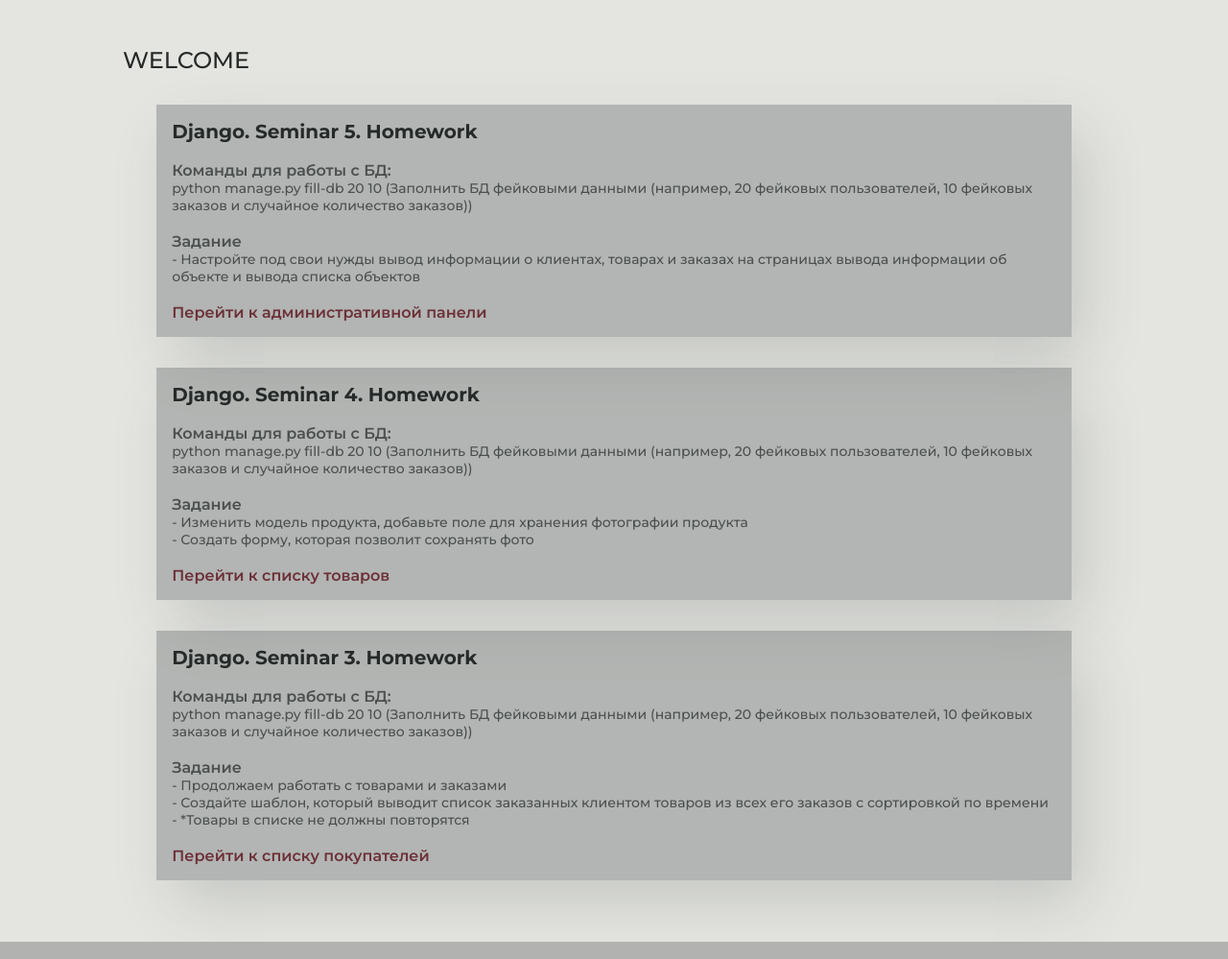
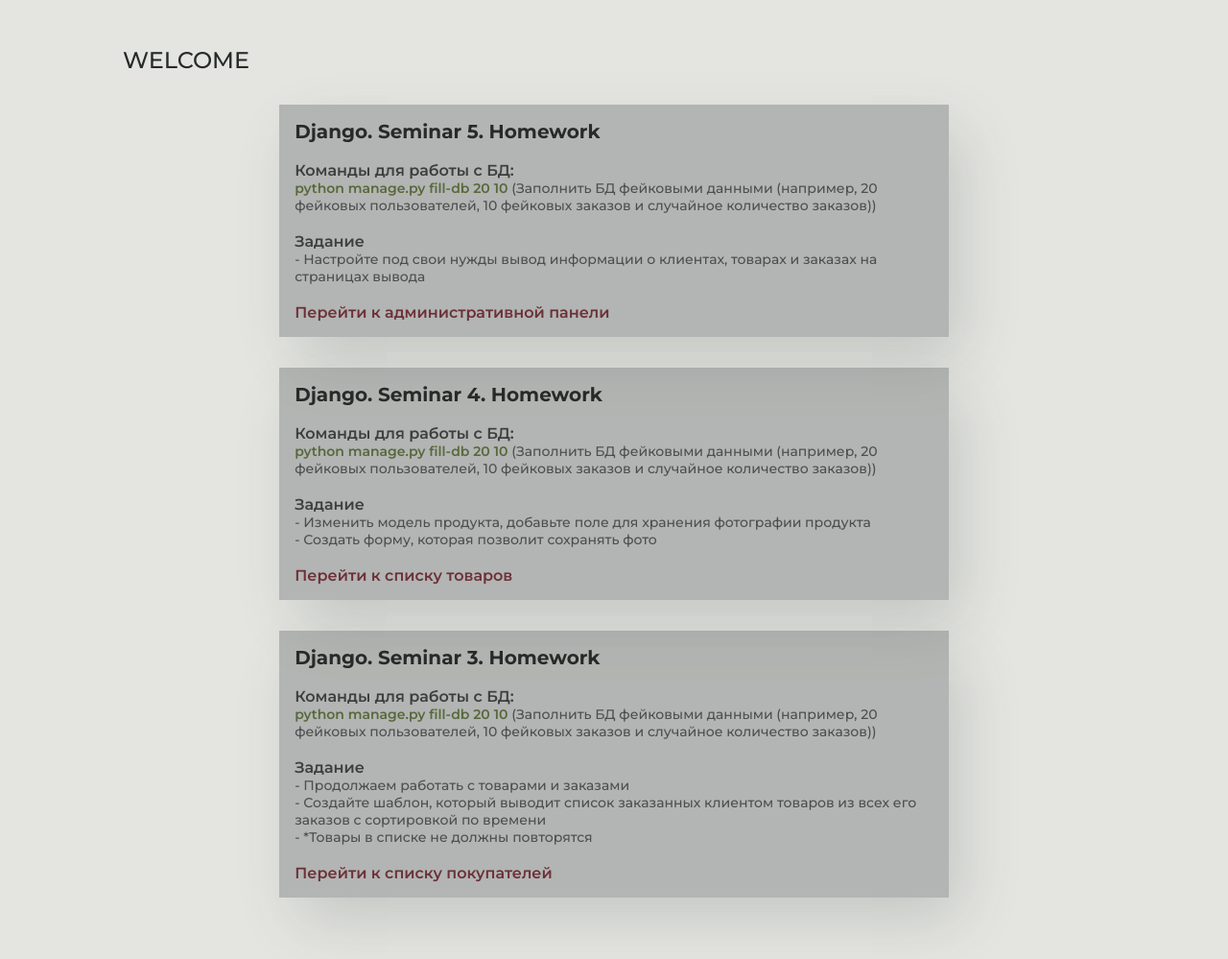
Before and after one commit to EvgeniyLukashevich/django_hw, a Django app: page / in a window 1280 px wide. Shown: the part 118-1117 px from the top of the page at 96% size. Run offline with Django 4.2, Linux system fonts and the light colour scheme.

Commit message:
the 5th homework added

```diff
--- a/shop_project/shop_app/templates/shop_app/index.html
+++ b/shop_project/shop_app/templates/shop_app/index.html
@@ -15,11 +15,11 @@
         <br>
 
         <p class="item__paragraph">Команды для работы с БД:</p>
-        <p class="item__text">python manage.py fill-db 20 10 (Заполнить БД фейковыми данными (например, 20 фейковых пользователей, 10 фейковых заказов и случайное количество заказов))</p>
+        <p class="item__text"><span class="item__command">python manage.py fill-db 20 10</span> (Заполнить БД фейковыми данными (например, 20 фейковых пользователей, 10 фейковых заказов и случайное количество заказов))</p>
         <br>
 
         <p class="item__paragraph">Задание </p>
-        <p class="item__text">- Настройте под свои нужды вывод информации о клиентах, товарах и заказах на страницах вывода информации об объекте и вывода списка объектов</p>
+        <p class="item__text">- Настройте под свои нужды вывод информации о клиентах, товарах и заказах на страницах вывода </p>
         <br>
 
         <a class="item__link" href="/admin/"><p>Перейти к административной панели</p></a>
@@ -31,7 +31,7 @@
         <br>
 
         <p class="item__paragraph">Команды для работы с БД:</p>
-        <p class="item__text">python manage.py fill-db 20 10 (Заполнить БД фейковыми данными (например, 20 фейковых пользователей, 10 фейковых заказов и случайное количество заказов))</p>
+        <p class="item__text"><span class="item__command">python manage.py fill-db 20 10</span> (Заполнить БД фейковыми данными (например, 20 фейковых пользователей, 10 фейковых заказов и случайное количество заказов))</p>
         <br>
 
         <p class="item__paragraph">Задание </p>
@@ -47,7 +47,7 @@
         <br>
 
         <p class="item__paragraph">Команды для работы с БД:</p>
-        <p class="item__text">python manage.py fill-db 20 10 (Заполнить БД фейковыми данными (например, 20 фейковых пользователей, 10 фейковых заказов и случайное количество заказов))</p>
+        <p class="item__text"><span class="item__command">python manage.py fill-db 20 10</span> (Заполнить БД фейковыми данными (например, 20 фейковых пользователей, 10 фейковых заказов и случайное количество заказов))</p>
         <br>
 
         <p class="item__paragraph">Задание </p>
--- a/shop_project/static/style.css
+++ b/shop_project/static/style.css
@@ -120,7 +120,7 @@
     box-shadow: 15px 25px 60px -5px rgba(64, 72, 74, .2);
 }
 .content__area .tasks{
-    width: 90%;
+    width: 65%;
     padding: 16px;
     background-color: rgba(64, 72, 74, .3);
     box-shadow: 15px 25px 60px -5px rgba(64, 72, 74, .2);
@@ -133,7 +133,7 @@
     font-weight: 700;
 }
 .item__paragraph {
-    color: rgba(75, 79, 78, 1);
+    color: rgb(59, 63, 62);
     font-size: 16px;
     font-weight: 600;
 }
@@ -159,3 +159,7 @@
     margin-top: 16px;
     margin-bottom: 16px;
 }
+.item__command{
+    font-weight: 600;
+    color: rgb(88, 104, 59);
+}
```
Also changed, not shown: shop_project/README.md.
